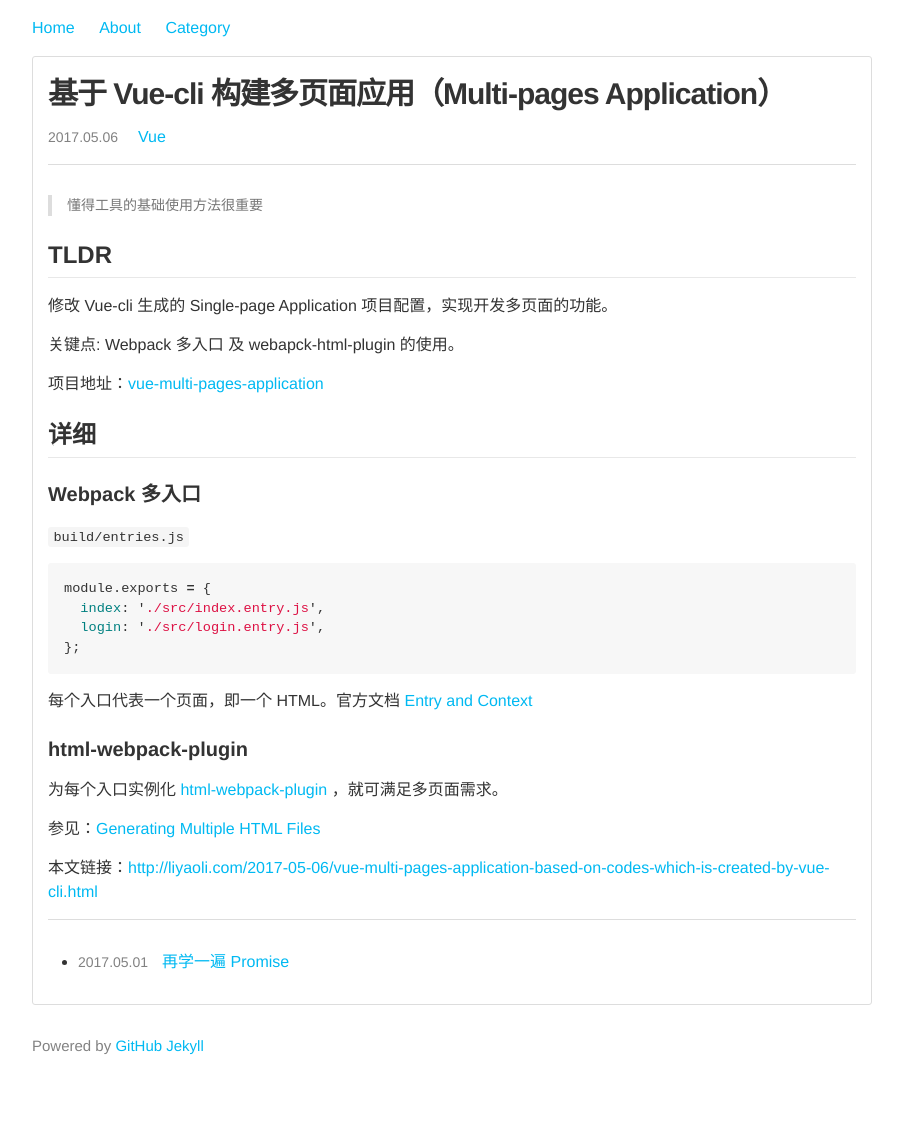
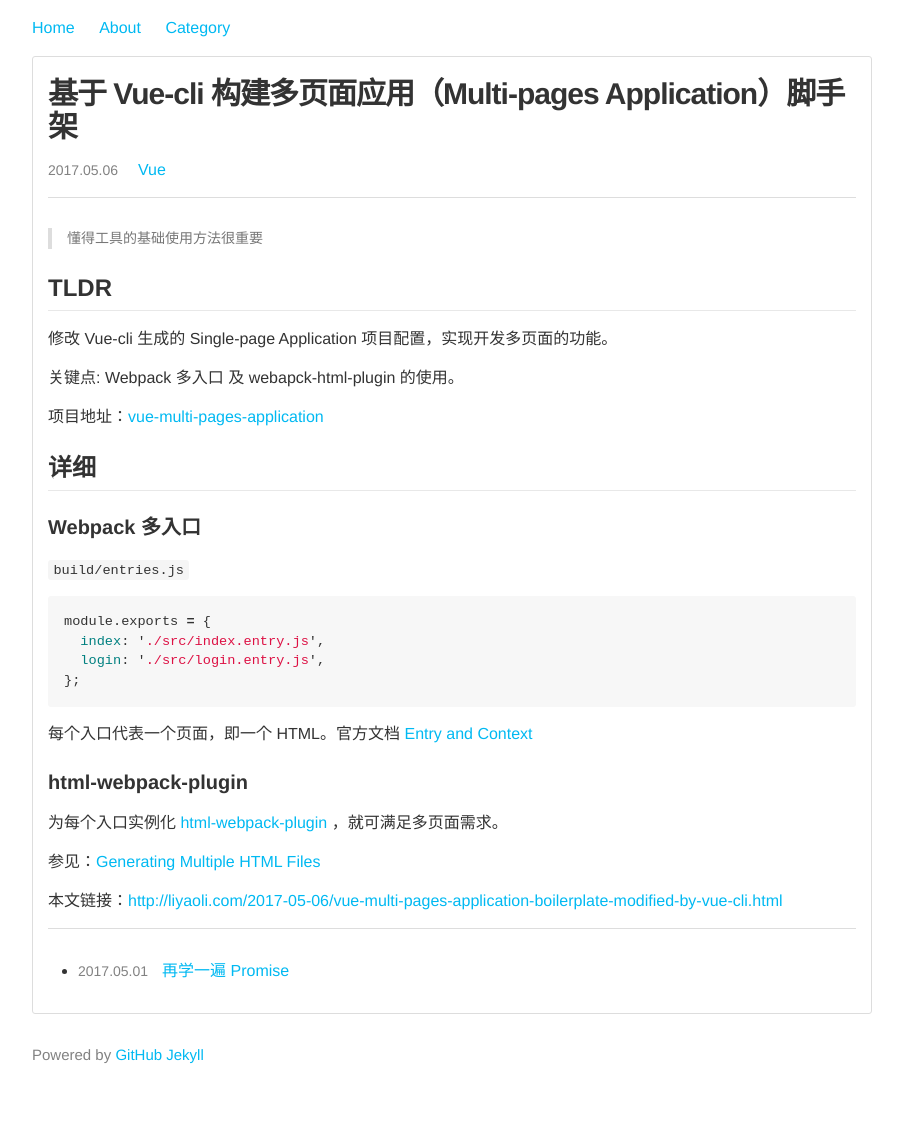
Before and after one commit to yanglh13/zzuieliyaoli.github.io, a Jekyll site: the page built from _posts/2017-5-6-vue-multi-pages-application-boilerplate-modified-by-vue-cli.md, in a window 1280 px wide. Shown: the whole page, without its empty margins (188-1091 px from the left). Built offline with Jekyll 4.4.1, drawn with Linux system fonts in a browser that asks for light colours; comment, search, counter and statistics services are not loaded.

Commit message:
Rename post

```diff
--- a/_posts/2017-5-6-vue-multi-pages-application-based-on-codes-which-is-created-by-vue-cli.md
+++ b/_posts/2017-5-6-vue-multi-pages-application-boilerplate-modified-by-vue-cli.md
@@ -1,6 +1,6 @@
 ---
 layout: post
-title:  "基于 Vue-cli 构建多页面应用（Multi-pages Application）"
+title:  "基于 Vue-cli 构建多页面应用（Multi-pages Application）脚手架"
 date:   2017-5-6
 categories: [Vue]
 ---
```
